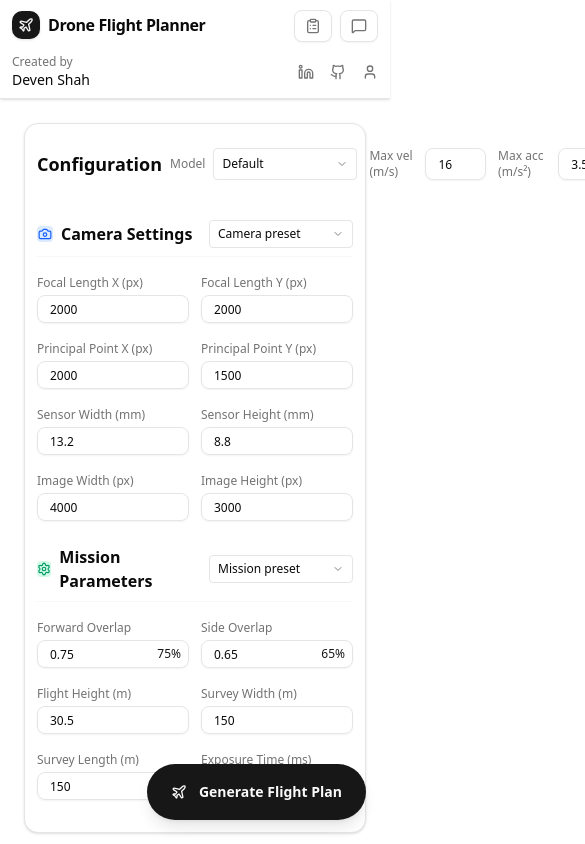
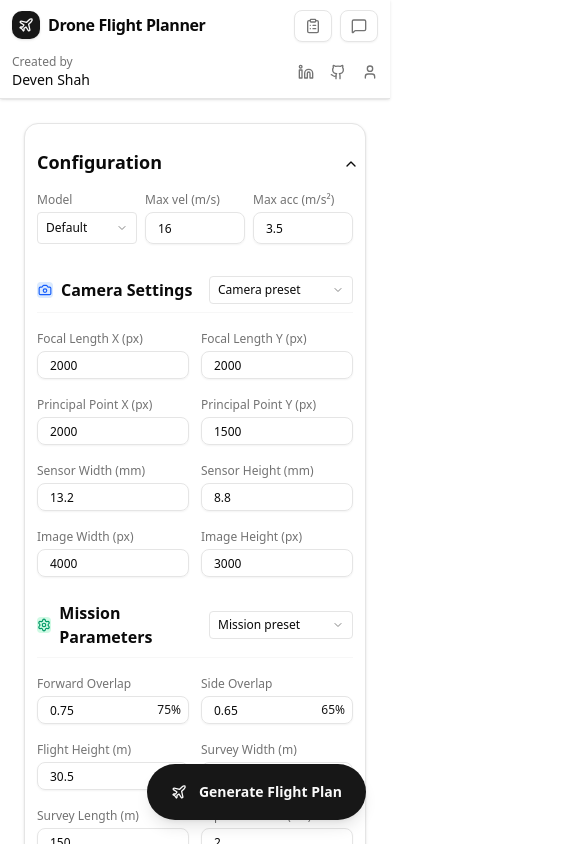
Before and after one commit to devenshah2018/drone-trajectory-interface, a Next.js app: page / in a window 390 px wide. Shown: the top 844 px of the page, 585 px wide, since content can reach past the window. Built offline with nearby package versions, Linux system fonts and the light colour scheme.

Commit message:
Mobile responsiveness: Config container.

```diff
--- a/components/author-profile.tsx
+++ b/components/author-profile.tsx
@@ -1,7 +1,6 @@
 "use client";
 
-import { useState } from "react";
-import { ChevronDown, Github, Linkedin, ExternalLink, User } from "lucide-react";
+import { Github, Linkedin, User } from "lucide-react";
 
 /**
  * Compact author badge with a dropdown of external social links.
--- a/components/horizontal-config.tsx
+++ b/components/horizontal-config.tsx
@@ -456,16 +456,13 @@ export const HorizontalConfig = forwardRef<HorizontalConfigRef, HorizontalConfig
     // --- Render: compact two-column layout with clear section headers ---
     return (
       <Card className="border-border bg-card shadow-sm">
-        <CardHeader className="px-3">
+        <CardHeader className="px-3 relative">
           <div className="flex items-center justify-between gap-2">
             <div className="flex items-center gap-3">
               <CardTitle className="text-foreground text-lg font-semibold">Configuration</CardTitle>
             </div>
-            {/* Drone Configuration (top-right) */}
-            <div className="flex items-center gap-3">
-              <div className="flex items-center gap-3">
-          {/* Model select with label on the left */}
-          <div className="flex items-center gap-2">
+            <div className="hidden sm:flex w-full justify-end items-center">
+              <div className="flex flex-row gap-2 items-center">
                 <Label htmlFor="hdr-drone" className="text-muted-foreground text-xs">
                   Model
                 </Label>
@@ -486,10 +483,6 @@ export const HorizontalConfig = forwardRef<HorizontalConfigRef, HorizontalConfig
                     ))}
                   </SelectContent>
                 </Select>
-          </div>
-
-          {/* vMax and aMax with labels to the left */}
-          <div className="flex items-center gap-3">
                 <div className="flex items-center gap-2">
                   <Label htmlFor="hdr-vmax" className="text-muted-foreground text-xs">
                     Max vel (m/s)
@@ -512,7 +505,6 @@ export const HorizontalConfig = forwardRef<HorizontalConfigRef, HorizontalConfig
                     className="h-8 w-20 text-xs"
                   />
                 </div>
-
                 <div className="flex items-center gap-2">
                   <Label htmlFor="hdr-amax" className="text-muted-foreground text-xs">
                     Max acc (m/s²)
@@ -527,7 +519,7 @@ export const HorizontalConfig = forwardRef<HorizontalConfigRef, HorizontalConfig
                     onChange={e => {
                       const val = e.target.value;
                       if (val === "") {
-                    setDroneAMax(""); // Temporarily allow empty string
+                        setDroneAMax("");
                       } else {
                         updateDrone("aMax", Number.parseFloat(val));
                       }
@@ -535,21 +527,101 @@ export const HorizontalConfig = forwardRef<HorizontalConfigRef, HorizontalConfig
                     className="h-8 w-20 text-xs"
                   />
                 </div>
-          </div>
-              </div>
-
                 <Button
                   onClick={toggleCollapsed}
                   aria-expanded={!isCollapsed}
                   aria-controls={contentId}
                   size="sm"
                   variant="ghost"
-          className="h-8 w-8 p-1 cursor-pointer"
+                  className="h-8 w-8 p-1 cursor-pointer sm:inline-flex hidden"
                   title={isCollapsed ? 'Expand configuration' : 'Collapse configuration'}
                 >
                   <ChevronDown className={`h-4 w-4 transition-transform ${!isCollapsed ? 'rotate-180' : ''}`} />
                   <span className="sr-only">{isCollapsed ? 'Expand configuration' : 'Collapse configuration'}</span>
                 </Button>
+              </div>
+            </div>
+          </div>
+          <div className="sm:hidden">
+            <Button
+              onClick={toggleCollapsed}
+              aria-expanded={!isCollapsed}
+              aria-controls={contentId}
+              size="sm"
+              variant="ghost"
+              className="h-8 w-8 p-1 cursor-pointer absolute top-0 right-0"
+              title={isCollapsed ? 'Expand configuration' : 'Collapse configuration'}
+            >
+              <ChevronDown className={`h-4 w-4 transition-transform ${!isCollapsed ? 'rotate-180' : ''}`} />
+              <span className="sr-only">{isCollapsed ? 'Expand configuration' : 'Collapse configuration'}</span>
+            </Button>
+            <div className="flex flex-row gap-2 w-full mt-2 items-end">
+              <div className="flex flex-col gap-1 w-1/3 min-w-[90px]">
+                <Label htmlFor="hdr-drone" className="text-muted-foreground text-xs">
+                  Model
+                </Label>
+                <Select
+                  value={selectedDrone}
+                  onValueChange={(value) => {
+                    if (value) loadDronePreset(value);
+                  }}
+                >
+                  <SelectTrigger id="hdr-drone" className="w-full cursor-pointer text-left text-xs h-8">
+                    <SelectValue placeholder="Drone" />
+                  </SelectTrigger>
+                  <SelectContent>
+                    {Object.entries(dronePresets).map(([key, preset]) => (
+                      <SelectItem key={key} value={key}>
+                        {preset.name}
+                      </SelectItem>
+                    ))}
+                  </SelectContent>
+                </Select>
+              </div>
+              <div className="flex flex-col gap-1 w-1/3 min-w-[90px]">
+                <Label htmlFor="hdr-vmax" className="text-muted-foreground text-xs">
+                  Max vel (m/s)
+                </Label>
+                <Input
+                  id="hdr-vmax"
+                  aria-label="Drone maximum speed vMax meters per second"
+                  type="number"
+                  step="0.1"
+                  min="0"
+                  value={droneVMax}
+                  onChange={e => {
+                    const val = e.target.value;
+                    if (val === "") {
+                      setDroneVMax("");
+                    } else {
+                      updateDrone("vMax", Number.parseFloat(val));
+                    }
+                  }}
+                  className="h-8 w-full text-xs"
+                />
+              </div>
+              <div className="flex flex-col gap-1 w-1/3 min-w-[90px]">
+                <Label htmlFor="hdr-amax" className="text-muted-foreground text-xs">
+                  Max acc (m/s²)
+                </Label>
+                <Input
+                  id="hdr-amax"
+                  aria-label="Drone maximum acceleration aMax meters per second squared"
+                  type="number"
+                  step="0.1"
+                  min="0"
+                  value={droneAMax}
+                  onChange={e => {
+                    const val = e.target.value;
+                    if (val === "") {
+                      setDroneAMax("");
+                    } else {
+                      updateDrone("aMax", Number.parseFloat(val));
+                    }
+                  }}
+                  className="h-8 w-full text-xs"
+                />
+              </div>
             </div>
           </div>
         </CardHeader>
```
Lines whose indentation alone changed are shown as unchanged.
